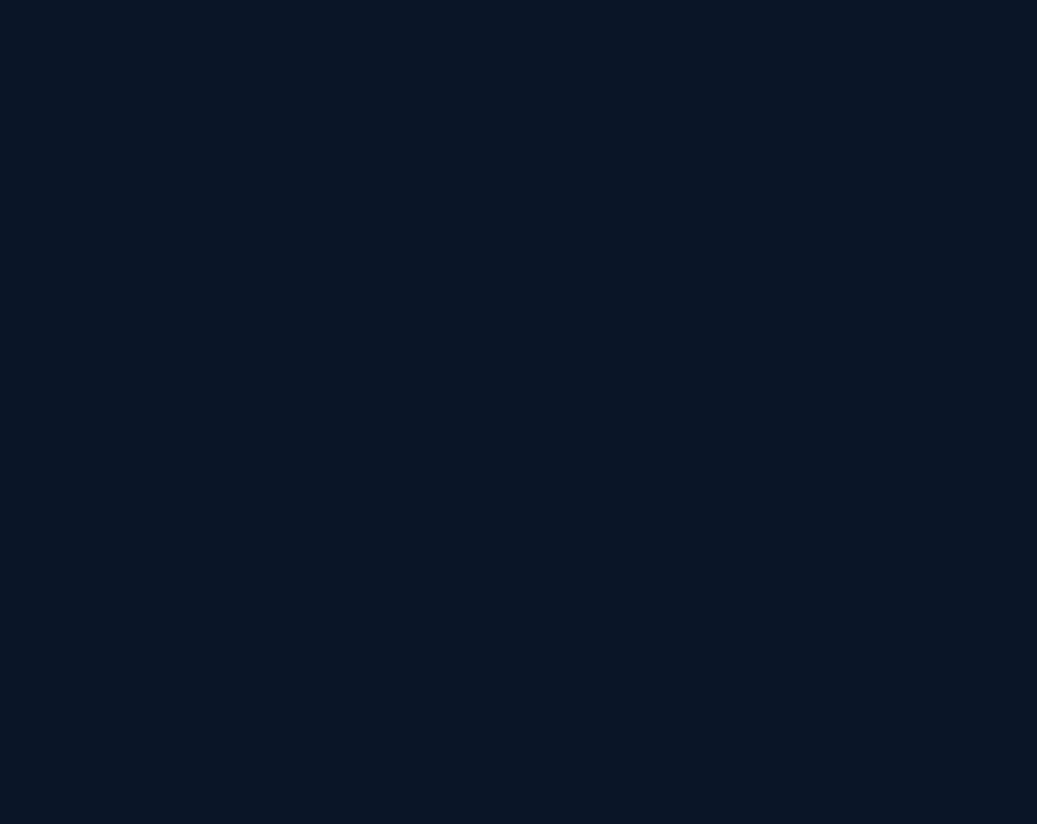
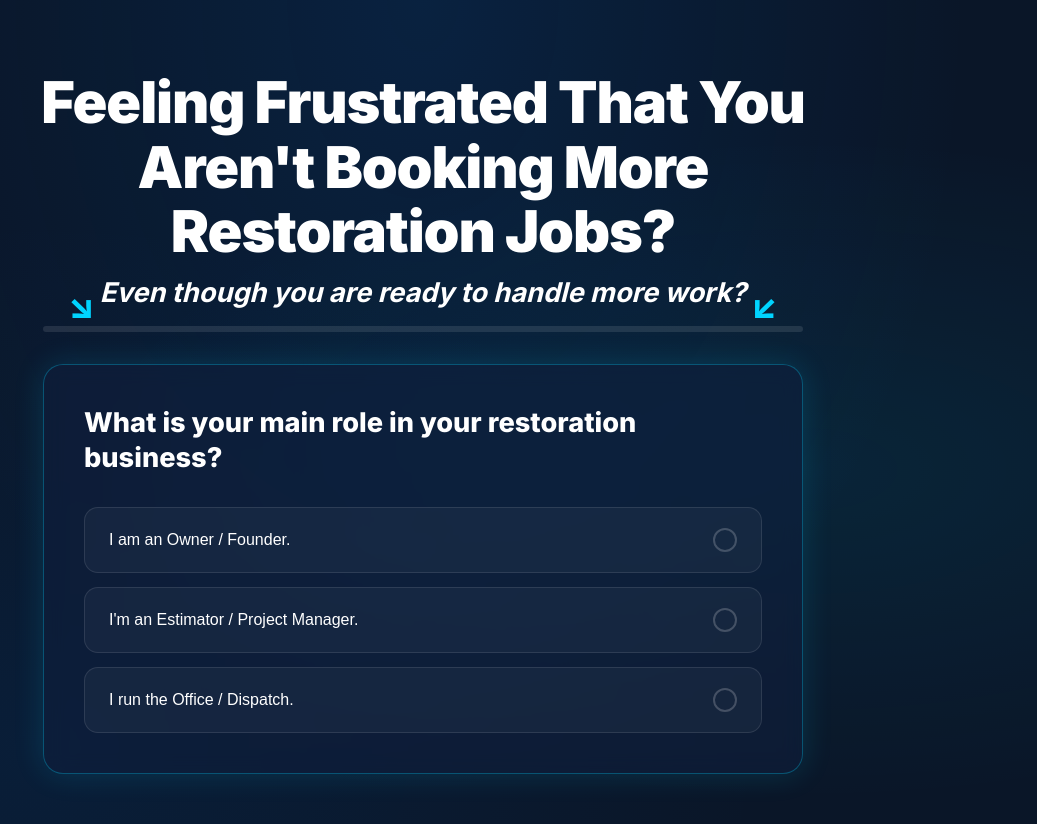
Before and after one commit to restorationai/quiz-funnel, a React (Vite) app: page /version-b in a window 1280 px wide. Before the commit this address had no page. Shown: the top 824 px of the page, without its empty margins (217-1254 px from the left). Before the commit the page ends 800 px from the top, so only its background shows below. Built offline with nearby package versions, Linux system fonts and the light colour scheme.

Commit message:
Update Google Analytics tracking ID to G-HEC194LC1Y

```diff
--- a/index.html
+++ b/index.html
@@ -13,13 +13,13 @@
          ============================================ -->
 
     <!-- Google tag (gtag.js) -->
-    <script async src="https://www.googletagmanager.com/gtag/js?id=G-VRP5HSX6ZB"></script>
+    <script async src="https://www.googletagmanager.com/gtag/js?id=G-HEC194LC1Y"></script>
     <script>
       window.dataLayer = window.dataLayer || [];
       function gtag(){dataLayer.push(arguments);}
       gtag('js', new Date());
 
-      gtag('config', 'G-VRP5HSX6ZB');
+      gtag('config', 'G-HEC194LC1Y');
     </script>
 
     <!-- Meta Pixel Code -->
--- a/src/App.jsx
+++ b/src/App.jsx
@@ -1,6 +1,7 @@
 import { Routes, Route, useLocation } from 'react-router-dom'
-import { useEffect } from 'react'
+import { useEffect, useState } from 'react'
 import LandingPage from './pages/LandingPage'
+import LandingPageB from './pages/LandingPageB'
 import AssessmentPage from './pages/AssessmentPage'
 import FormPage from './pages/FormPage'
 import ResultRankAI from './pages/ResultRankAI'
@@ -13,15 +14,42 @@ import LoadingScreen from './components/LoadingScreen'
 function PageTracker() {
   const location = useLocation()
   useEffect(() => {
-    // META PAGEVIEW — DISABLED FOR DEVELOPMENT
-    // Uncomment when deploying to production.
-    /*
+    // META PAGEVIEW
     if (window.fbq) {
       window.fbq('track', 'PageView')
     }
-    */
   }, [location])
   return null
+}
+
+function SplitTestRouter() {
+  const [variant, setVariant] = useState('A'); // Default to A
+
+  useEffect(() => {
+    // Read the ab-test-variant cookie set by Cloudflare Edge
+    const isVariantB = document.cookie.includes('ab-test-variant=B');
+    const currentVariant = isVariantB ? 'B' : 'A';
+    setVariant(currentVariant);
+
+    // Fire Meta custom event to track which variant they saw
+    if (window.fbq) {
+      window.fbq('trackCustom', 'SplitTestView', { variant: currentVariant });
+    }
+
+    // Send Custom Tag to Microsoft Clarity
+    if (window.clarity) {
+      window.clarity("set", "ab_test_variant", currentVariant);
+    }
+
+    // Send Custom Event to Google Analytics
+    if (window.gtag) {
+      window.gtag('event', 'split_test_view', {
+        'ab_test_variant': currentVariant
+      });
+    }
+  }, []);
+
+  return variant === 'B' ? <LandingPageB /> : <LandingPage />;
 }
 
 function App() {
@@ -29,7 +57,8 @@ function App() {
     <>
       <PageTracker />
       <Routes>
-        <Route path="/" element={<LandingPage />} />
+        <Route path="/" element={<SplitTestRouter />} />
+        <Route path="/version-b" element={<LandingPageB />} />
         <Route path="/assessment" element={<AssessmentPage />} />
         <Route path="/loading" element={<LoadingScreen />} />
         <Route path="/form" element={<FormPage />} />
--- a/src/context/QuizContext.jsx
+++ b/src/context/QuizContext.jsx
@@ -12,7 +12,7 @@ export function QuizProvider({ children }) {
 
   const calculateScore = () => {
     const problematicAnswers = {
-      1: ['A', 'B'],
+      1: [],
       2: ['B', 'C'],
       3: ['A', 'B'],
       4: ['A', 'B'],
--- a/src/index.css
+++ b/src/index.css
@@ -153,6 +153,25 @@ body {
 
 .cta-button:active {
   transform: translateY(0) scale(0.98);
+}
+
+/* Embedded Quiz Styles (For Landing Page B) */
+.embedded-quiz-container {
+  width: 100%;
+  max-width: 800px;
+  margin: 40px auto 0;
+  padding: 0 20px;
+}
+
+.assessment-page.embedded {
+  min-height: auto; /* Remove fullscreen height */
+  padding: 20px 0; /* Remove top spacing */
+  background: transparent;
+}
+
+.assessment-page.embedded .question-card {
+  box-shadow: 0 0 30px rgba(0, 212, 255, 0.15);
+  border: 1px solid rgba(0, 212, 255, 0.3);
 }
 
 /* Value Propositions */
@@ -316,7 +335,7 @@ body {
 
 .progress-bar-fill {
   height: 100%;
-  background: var(--gradient-cta);
+  background: var(--cyan);
   border-radius: 3px;
   transition: width 0.4s ease;
 }
@@ -1410,3 +1429,94 @@ body {
     font-size: 1.2rem;
   }
 }
+
+/* ==========================================
+   SPLIT TEST B STYLES
+   ========================================== */
+
+.split-test-b .landing-headline {
+  margin-bottom: 8px !important;
+}
+
+/* Bouncing diagonal arrows around subheadline */
+.split-test-b .landing-subheadline-wrapper {
+  display: flex;
+  align-items: center;
+  justify-content: center;
+  gap: 16px;
+  margin-bottom: 12px;
+}
+
+.split-test-b .landing-subheadline {
+  margin-bottom: 0 !important;
+}
+
+.split-test-b .bounce-arrow {
+  color: var(--cyan) !important;
+  font-size: 2.2rem;
+  font-weight: 800;
+}
+
+.split-test-b .bounce-arrow.left-diag {
+  animation: splitBounceDiagLeftToRight 1.2s ease-in-out infinite;
+}
+
+.split-test-b .bounce-arrow.right-diag {
+  animation: splitBounceDiagRightToLeft 1.2s ease-in-out infinite;
+}
+
+@keyframes splitBounceDiagLeftToRight {
+  0%, 100% { transform: translate(0, 0); }
+  50% { transform: translate(12px, 12px); }
+}
+
+@keyframes splitBounceDiagRightToLeft {
+  0%, 100% { transform: translate(0, 0); }
+  50% { transform: translate(-12px, 12px); }
+}
+
+/* Keep tight internal spacing */
+.split-test-b .embedded-quiz-container {
+  margin-top: 0 !important;
+}
+
+.split-test-b .assessment-page.embedded {
+  padding-top: 0 !important;
+}
+
+.back-button.inside-card {
+  margin-bottom: 12px !important;
+  font-size: 0.95rem;
+}
+
+/* Mobile fixes for arrows going off-screen */
+@media (max-width: 768px) {
+  .back-button.inside-card {
+    margin-top: -12px !important;
+    margin-bottom: 4px !important;
+  }
+  .split-test-b .landing-subheadline-wrapper {
+    gap: 8px;
+    margin-bottom: 8px !important;
+  }
+  .split-test-b .landing-subheadline {
+    white-space: normal !important;
+    font-size: 4vw !important;
+    padding: 0 4px;
+  }
+  .split-test-b .bounce-arrow {
+    font-size: 1.5rem !important;
+  }
+}
+
+/* Assessment Footer for Back Button */
+.assessment-footer {
+  display: flex;
+  justify-content: flex-start;
+  margin-top: 12px;
+  width: 100%;
+}
+.back-button.outside-card {
+  margin-bottom: 0 !important;
+  font-size: 0.95rem;
+}
--- a/src/pages/AssessmentPage.jsx
+++ b/src/pages/AssessmentPage.jsx
@@ -5,16 +5,16 @@ import { useQuiz } from '../context/QuizContext'
 const questions = [
   {
     id: 1,
-    text: "Where do you get most of your water damage jobs right now?",
+    text: "What is your main role in your restoration business?",
     options: [
-      { letter: 'A', text: "Word of mouth, mostly friends and referrals." },
-      { letter: 'B', text: "I buy them from places like Angi." },
-      { letter: 'C', text: "People find my website on Google." },
+      { letter: 'A', text: "I am an Owner / Founder." },
+      { letter: 'B', text: "I'm an Estimator / Project Manager." },
+      { letter: 'C', text: "I run the Office / Dispatch." },
     ]
   },
   {
     id: 2,
-    text: "When someone searches 'water damage near me,' do you show up at the very top of Google?",
+    text: "When someone searches \"water damage near me\", do you show up at the very top of Google?",
     options: [
       { letter: 'A', text: "Yes, we dominate the top spot." },
       { letter: 'B', text: "Sometimes, but it's hit or miss." },
@@ -132,20 +132,24 @@ const questions = [
   },
 ]
 
-export default function AssessmentPage() {
+export default function AssessmentPage({ isEmbedded = false }) {
+  const navigate = useNavigate()
+  const {
+    answers,
+    setAnswer,
+    question15Text,
+    setQuestion15Text,
+    calculateScore
+  } = useQuiz()
+
   const [currentQuestion, setCurrentQuestion] = useState(0)
-  const { answers, setAnswer, question15Text, setQuestion15Text } = useQuiz()
-  const navigate = useNavigate()
+  const totalQuestions = questions.length
+  const progress = Math.round(((currentQuestion) / totalQuestions) * 100)
 
-  const totalQuestions = 15
-  const isLastTextQuestion = currentQuestion === 14 // Q15 is index 14
   const isMultipleChoice = currentQuestion < 14
 
-  const progress = Math.round(((currentQuestion + 1) / totalQuestions) * 100)
-
   const handleAnswerClick = (letter) => {
-    const qId = questions[currentQuestion].id
-    setAnswer(qId, letter)
+    setAnswer(questions[currentQuestion].id, letter)
 
     // Auto-advance after brief delay
     setTimeout(() => {
@@ -164,23 +168,17 @@ export default function AssessmentPage() {
 
   const handleBack = () => {
     if (currentQuestion === 0) {
-      navigate('/')
+      if (!isEmbedded) {
+        navigate('/')
+      }
     } else {
       setCurrentQuestion(prev => prev - 1)
     }
   }
 
   return (
-    <div className="assessment-page">
-      <button className="back-button" onClick={handleBack} id="quiz-back-button">
-        ← Back
-      </button>
-
+    <div className={`assessment-page ${isEmbedded ? 'embedded' : ''}`}>
       <div className="progress-section">
-        <div className="progress-labels">
-          <span>Question {currentQuestion + 1} of {totalQuestions}</span>
-          <span>{progress}% Completed</span>
-        </div>
         <div className="progress-bar-track">
           <div className="progress-bar-fill" style={{ width: `${progress}%` }} />
         </div>
@@ -218,6 +216,17 @@ export default function AssessmentPage() {
           </>
         )}
       </div>
+
+      <div className="assessment-footer">
+        <button
+          className="back-button outside-card"
+          onClick={handleBack}
+          id="quiz-back-button"
+          style={{ visibility: (isEmbedded && currentQuestion === 0) ? 'hidden' : 'visible' }}
+        >
+          ← Back
+        </button>
+      </div>
     </div>
   )
 }
--- a/src/pages/FormPage.jsx
+++ b/src/pages/FormPage.jsx
@@ -85,6 +85,9 @@ export default function FormPage() {
     const firstName = nameParts[0] || ''
     const lastName = nameParts.slice(1).join(' ') || ''
 
+    const isVariantB = document.cookie.includes('ab-test-variant=B');
+    const splitTestVariant = isVariantB ? 'Version B (White)' : 'Version A (Dark)';
+
     try {
       await fetch('https://services.leadconnectorhq.com/hooks/Tx5eKisj3Xluq1SeZKe3/webhook-trigger/ff375b31-6d07-464f-9804-4507d5c046df', {
         method: 'POST',
@@ -100,6 +103,7 @@ export default function FormPage() {
           score: score,
           quiz_question_15: question15Text,
           quiz_answers: answers,
+          ab_test_variant: splitTestVariant,
         }),
       })
     } catch (err) {
--- /dev/null
+++ b/src/pages/LandingPageB.jsx
@@ -0,0 +1,27 @@
+import { useNavigate } from 'react-router-dom'
+import AssessmentPage from './AssessmentPage'
+
+export default function LandingPageB() {
+  return (
+    <div className="landing-page split-test-b">
+      <h1 className="landing-headline">
+        Feeling Frustrated That<br className="mobile-break" />{' '}
+        You Aren't Booking<br className="mobile-break" />{' '}
+        More Restoration Jobs?
+      </h1>
+
+      <div className="landing-subheadline-wrapper">
+        <span className="bounce-arrow left-diag">↘</span>
+        <p className="landing-subheadline">
+          Even though you are ready to handle more work?
+        </p>
+        <span className="bounce-arrow right-diag">↙</span>
+      </div>
+
+      <div className="embedded-quiz-container">
+        <AssessmentPage isEmbedded={true} />
+      </div>
+
+    </div>
+  )
+}
```
Also changed, not shown: cloudflare-workers/ab-test-worker.js (added, +59 -0 lines), 1 other file (tests, documents, lock files or other folders).
